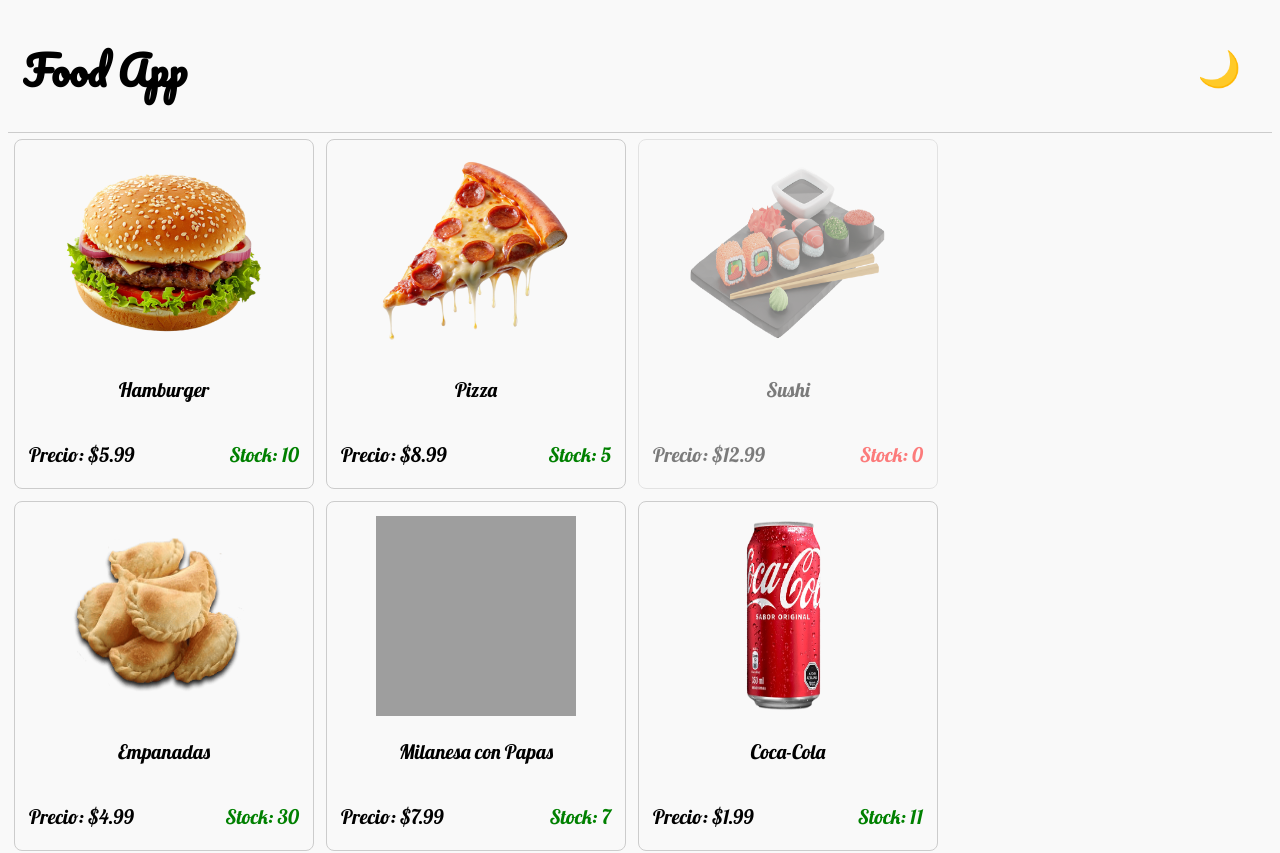
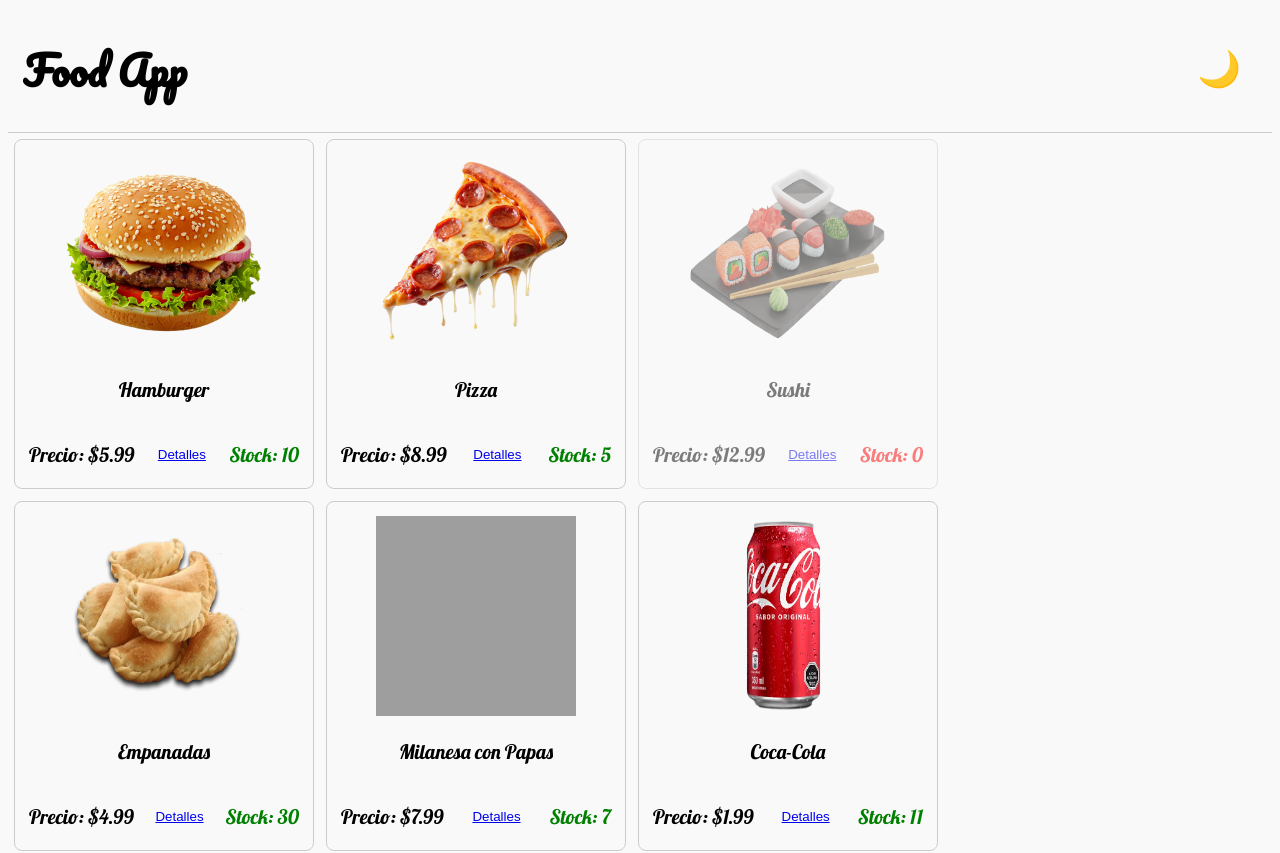
Before and after one commit to NahuelPajon/FoodApp-repository, a React (Vite) app: page /foods in a window 1280 px wide. Shown: the top 853 px of the page. Built offline with nearby package versions, Linux system fonts and the light colour scheme; data requests are answered from the project's data file; grey boxes are pictures that could not be loaded.

Commit message:
changes in class Routes

```diff
--- a/src/App.jsx
+++ b/src/App.jsx
@@ -1,94 +1,31 @@
 import React, { useState, useEffect } from "react";
-import { FoodImage, FoodTable } from "./components/FoodTable/FoodTable";
+//import { FoodImage, FoodTable } from "./components/FoodTable/FoodTable";
 import { TitleHeader } from "./components/TitleHeader";
-import { OrderDetails } from "./components/OrderDetails/OrderDetails";
-import { useTheme } from "./context/ThemeContext";
-import { Routes } from "react-router-dom";
+//import { OrderDetails } from "./components/OrderDetails/OrderDetails";
+//import { useTheme } from "./context/ThemeContext";
+import { Route, Routes, Navigate } from "react-router-dom";
+import HomePage from "./pages/HomePage";
+import FoodDetails from "./pages/FoodDetails";
 // import { useTheme } from "./context/ThemeContext";
 // import styles from "./App.module.css";
 
 function App() {
-  const { darkMode } = useTheme(); //Traigo el contexto del tema (si es oscuro o claro)
+  return (
+    <>
+      <TitleHeader />
+      <Routes>
+        {/* you can use 👇 character (* or wildcard) to any other route
+        in combination with the Navigate component you can redirect the user to a default page */}
+        <Route path="/*" element={<Navigate replace to="/foods" />} />
 
-  const [foods, setFoods] = useState([]); // stored fetched foods
-  const [orders, setOrders] = useState([]); // stored orders
-  const [loading, setLoading] = useState(true); // loading state
-  const [error, setError] = useState(null); // error handling state
+        {/* You can compose the routes the routes wrapping the Route components */}
 
-  // Fetch de los FOODS desde el backend db.json
-  useEffect(() => {
-    const fetchFoods = async () => {
-      try {
-        const url = "http://localhost:3000/FOODS";
-        const response = await fetch(url);
-        if (!response.ok) {
-          throw new Error("Network response was not ok");
-        }
-        const data = await response.json();
-        setFoods(data); // actualiza el estado de foods
-        setOrders(data.map(({ id }) => ({ id, quantity: 0 }))); // inicializa los orders
-      } catch (err) {
-        setError(err.message);
-      } finally {
-        setLoading(false);
-      }
-    };
-
-    fetchFoods();
-  }, []);
-
-  useEffect(() => {
-    document.body.style.backgroundColor = darkMode ? "#222" : "#f9f9f9";
-    document.body.style.color = darkMode ? "#fff" : "black";
-  }, [darkMode]);
-
-  const incrementCuenta = (id) => {
-    setOrders((prevOrders) =>
-      prevOrders.map((order) => {
-        const food = foods.find((f) => f.id === id);
-        if (order.id === id && food && order.quantity < food.stock) {
-          return { ...order, quantity: order.quantity + 1 };
-        }
-        return order;
-      })
-    );
-  };
-
-  const decrementCuenta = (id) => {
-    setOrders((prevOrders) =>
-      prevOrders.map((order) => {
-        const food = foods.find((f) => f.id === id);
-        if (order.id === id && food && order.quantity > 0) {
-          return { ...order, quantity: order.quantity - 1 };
-        }
-        return order;
-      })
-    );
-  };
-
-  const deleteCuenta = (id) => {
-    setOrders((prevOrders) =>
-      prevOrders.map((order) => {
-        if (order.id === id) {
-          return { ...order, quantity: 0 };
-        }
-        return order;
-      })
-    );
-  };
-
-  return (
-    <div>
-      <TitleHeader />
-      <FoodTable foods={foods} incrementCuenta={incrementCuenta} decrementCuenta= {decrementCuenta} orders={orders} />
-      <OrderDetails
-        foods={foods}
-        orders={orders}
-        incrementCuenta={incrementCuenta}
-        decrementCuenta={decrementCuenta}
-        deleteCuenta={deleteCuenta}
-      />
-    </div>
+        {/* </Route> */}
+        <Route path="/foods/*" element={<HomePage />}/>
+        <Route path="/foods/details" element={<FoodDetails />} />
+        {/* <Route path="foods/details/:productId" element={<FoodDetails />} /> */}
+      </Routes>
+    </>
   );
 }
 
--- a/src/components/FoodTable/FoodTable.jsx
+++ b/src/components/FoodTable/FoodTable.jsx
@@ -1,6 +1,7 @@
 import React from "react";
 import styles from "./FoodTable.module.css"; // Importing CSS module for styles
 import { useTheme } from "../../context/ThemeContext.jsx";
+import { Link } from "react-router-dom";
 
 export function FoodTable({ foods, incrementCuenta, decrementCuenta, orders }) {
   const { darkMode } = useTheme(); //Traigo el contexto del tema (si es oscuro o claro)
@@ -97,6 +98,7 @@
         }}
       >
         <p>Precio: ${price}</p>
+        <Link to={{}}>Detalles</Link>
         <p
           className={`${darkMode ? styles.dark : styles.light}`}
           style={{
--- a/src/main.jsx
+++ b/src/main.jsx
@@ -1,12 +1,16 @@
 import { StrictMode } from "react";
-import { createRoot } from "react-dom/client";
+import ReactDOM from "react-dom/client";
+//import { createRoot } from "react-dom/client";
 import App from "./App.jsx";
 import { ThemeProvider } from "./context/ThemeContext";
+import { BrowserRouter as Router } from "react-router-dom";
 
-createRoot(document.getElementById("root")).render(
-  <StrictMode>
-    <ThemeProvider>
-      <App />
-    </ThemeProvider>
-  </StrictMode>
+ReactDOM.createRoot(document.getElementById("root")).render(
+  <Router>
+    <StrictMode>
+      <ThemeProvider>
+        <App />
+      </ThemeProvider>
+    </StrictMode>
+  </Router>
 );
--- /dev/null
+++ b/src/pages/FoodDetails.jsx
@@ -0,0 +1,7 @@
+export default function FoodDetails() {
+  return (
+    <div>
+      <h1>Food Details</h1>
+    </div>
+  );
+}
--- /dev/null
+++ b/src/pages/HomePage.jsx
@@ -0,0 +1,93 @@
+import React, { useState, useEffect } from "react";
+import { FoodImage, FoodTable } from "../components/FoodTable/FoodTable";
+// import { TitleHeader } from "../components/TitleHeader";
+import { OrderDetails } from "../components/OrderDetails/OrderDetails";
+import { useTheme } from "../context/ThemeContext";
+// import { useTheme } from "./context/ThemeContext";
+// import styles from "./App.module.css";
+
+function HomePage() {
+  const { darkMode } = useTheme(); //Traigo el contexto del tema (si es oscuro o claro)
+
+  const [foods, setFoods] = useState([]); // stored fetched foods
+  const [orders, setOrders] = useState([]); // stored orders
+  const [loading, setLoading] = useState(true); // loading state
+  const [error, setError] = useState(null); // error handling state
+
+  // Fetch de los FOODS desde el backend db.json
+  useEffect(() => {
+    const fetchFoods = async () => {
+      try {
+        const url = "http://localhost:3000/FOODS";
+        const response = await fetch(url);
+        if (!response.ok) {
+          throw new Error("Network response was not ok");
+        }
+        const data = await response.json();
+        setFoods(data); // actualiza el estado de foods
+        setOrders(data.map(({ id }) => ({ id, quantity: 0 }))); // inicializa los orders
+      } catch (err) {
+        setError(err.message);
+      } finally {
+        setLoading(false);
+      }
+    };
+
+    fetchFoods();
+  }, []);
+
+  useEffect(() => {
+    document.body.style.backgroundColor = darkMode ? "#222" : "#f9f9f9";
+    document.body.style.color = darkMode ? "#fff" : "black";
+  }, [darkMode]);
+
+  const incrementCuenta = (id) => {
+    setOrders((prevOrders) =>
+      prevOrders.map((order) => {
+        const food = foods.find((f) => f.id === id);
+        if (order.id === id && food && order.quantity < food.stock) {
+          return { ...order, quantity: order.quantity + 1 };
+        }
+        return order;
+      })
+    );
+  };
+
+  const decrementCuenta = (id) => {
+    setOrders((prevOrders) =>
+      prevOrders.map((order) => {
+        const food = foods.find((f) => f.id === id);
+        if (order.id === id && food && order.quantity > 0) {
+          return { ...order, quantity: order.quantity - 1 };
+        }
+        return order;
+      })
+    );
+  };
+
+  const deleteCuenta = (id) => {
+    setOrders((prevOrders) =>
+      prevOrders.map((order) => {
+        if (order.id === id) {
+          return { ...order, quantity: 0 };
+        }
+        return order;
+      })
+    );
+  };
+
+  return (
+    <div>
+      <FoodTable foods={foods} incrementCuenta={incrementCuenta} decrementCuenta= {decrementCuenta} orders={orders} />
+      <OrderDetails
+        foods={foods}
+        orders={orders}
+        incrementCuenta={incrementCuenta}
+        decrementCuenta={decrementCuenta}
+        deleteCuenta={deleteCuenta}
+      />
+    </div>
+  );
+}
+
+export default HomePage;
```
